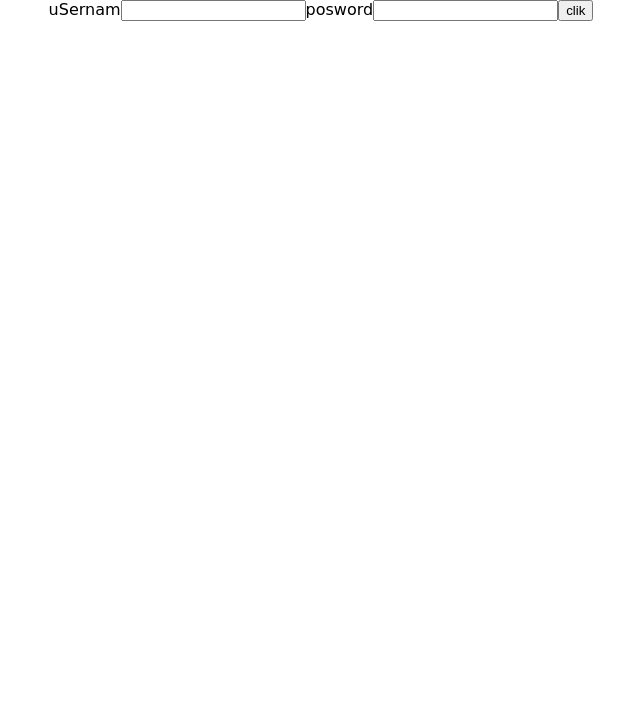
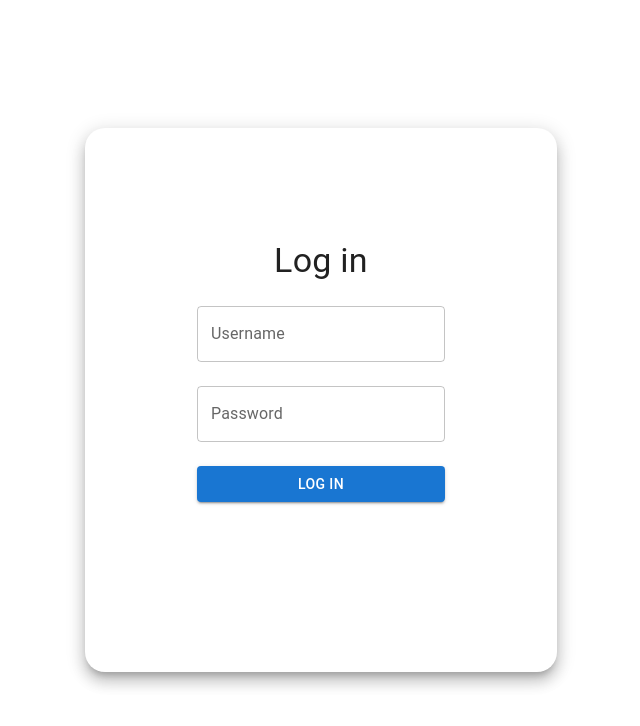
Before and after one commit to smolsquirrel/portail, a React (Create React App) app in the folder app/: page / in a window 1280 px wide. Shown: the top 726 px of the page, without its empty margins (319-959 px from the left). Built offline with nearby package versions, Linux system fonts and the light colour scheme.

Commit message:
Basic login form

```diff
--- a/app/src/App.tsx
+++ b/app/src/App.tsx
@@ -2,56 +2,13 @@ import './App.css';
 
 import React, { useState } from 'react';
 
+import Login from './components/Login';
+
 function App() {
-	const API_URL = "https://hrb2ud.deta.dev/grades"
-	const [username, setUsername] = useState("")
-	const [password, setPassword] = useState("")
-	const [loading, setLoading] = useState("")
-	const [grade, setGrade] = useState<number | undefined>()
-	const handleSubmit = (e: React.FormEvent<HTMLFormElement>) => {
-		e.preventDefault()
-		setLoading("Loading")
-		fetch(API_URL, {
-			method: "post",
-			body: JSON.stringify({ username: username, password: password }),
-		})
-			.then((r) => r.json())
-			.then((data) => {
-				setGrade(data["user"])
-				setLoading("so bad")
-			})
-	}
-	const handleUsernameChange = (e: React.ChangeEvent<HTMLInputElement>) => {
-		setUsername(e.target.value)
-	}
-	const handlePasswordChange = (e: React.ChangeEvent<HTMLInputElement>) => {
-		setPassword(e.target.value)
-	}
+	const [isLogged, setLogged] = useState(false)
 	return (
 		<div className="App">
-			<form onSubmit={handleSubmit}>
-				<label htmlFor="username">uSernam</label>
-				<input
-					type="text"
-					autoComplete="username"
-					id="username"
-					name="username"
-					value={username}
-					onChange={handleUsernameChange}
-				/>
-				<label htmlFor="password">posword</label>
-				<input
-					type="password"
-					autoComplete="current-password"
-					id="password"
-					name="password"
-					value={password}
-					onChange={handlePasswordChange}
-				/>
-				<button>clik</button>
-			</form>
-			<h2>{loading}</h2>
-			<h1>{grade?.toFixed(2)}</h1>
+			<Login />
 		</div>
 	)
 }
--- /dev/null
+++ b/app/src/components/Login.tsx
@@ -0,0 +1,13 @@
+import Box from '@mui/material/Box';
+
+import LoginForm from './LoginForm';
+
+function Login() {
+	return (
+		<Box display="flex" justifyContent="center" alignItems="center" minHeight="100vh">
+			<LoginForm />
+		</Box>
+	)
+}
+
+export default Login
--- /dev/null
+++ b/app/src/components/LoginForm.tsx
@@ -0,0 +1,85 @@
+import { useState } from 'react';
+
+import Button from '@mui/material/Button';
+import Grid from '@mui/material/Grid';
+import Paper from '@mui/material/Paper';
+import TextField from '@mui/material/TextField';
+import Typography from '@mui/material/Typography';
+
+function LoginForm() {
+	const [username, setUsername] = useState("")
+	const [password, setPassword] = useState("")
+	const [error, setError] = useState(false)
+
+	const handleSubmit = (e: any) => {
+		e.preventDefault()
+		if (username === "" || password === "") {
+			setError(true)
+			return
+		}
+		login()
+	}
+
+	const login = async () => {
+		const res = await fetch("https://hrb2ud.deta.dev/grades", {
+			body: JSON.stringify({ username: username, password: password }),
+			method: "post",
+		})
+		if (res.status === 200) {
+			console.log("Success")
+		} else {
+			setError(true)
+		}
+	}
+	return (
+		<Paper elevation={10} sx={{ padding: 14, height: "40vh", borderRadius: 5 }}>
+			<form onSubmit={handleSubmit}>
+				<Grid
+					container
+					direction="column"
+					spacing={3}
+					alignItems="center"
+					justifyContent="center"
+				>
+					<Grid item>
+						<Typography variant="h4">Log in</Typography>
+					</Grid>
+					<Grid item>
+						<TextField
+							id="username"
+							label="Username"
+							variant="outlined"
+							fullWidth
+							autoComplete="username"
+							value={username}
+							error={error}
+							onChange={(e) => setUsername(e.target.value)}
+						/>
+					</Grid>
+					<Grid item>
+						<TextField
+							id="password"
+							label="Password"
+							variant="outlined"
+							type="password"
+							fullWidth
+							autoComplete="current-password"
+							value={password}
+							error={error}
+							helperText={error ? "Username or password incorrect" : ""}
+							onChange={(e) => setPassword(e.target.value)}
+						/>
+					</Grid>
+
+					<Grid container item>
+						<Button type="submit" variant="contained" fullWidth onClick={handleSubmit}>
+							Log in
+						</Button>
+					</Grid>
+				</Grid>
+			</form>
+		</Paper>
+	)
+}
+
+export default LoginForm
```
